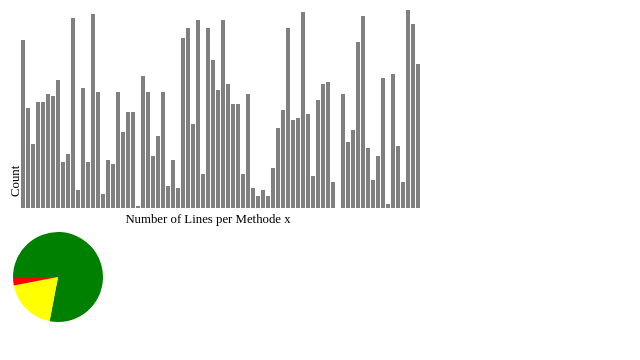
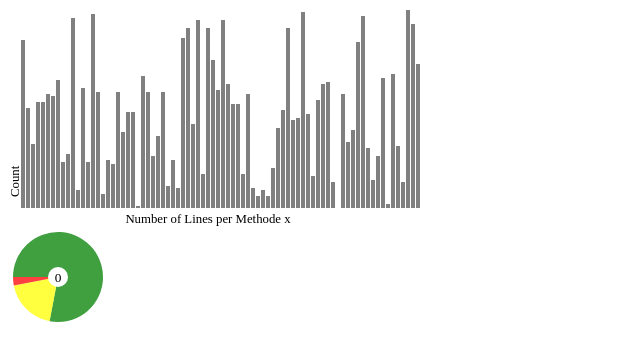
Before and after one commit to BADF00D/AngularCharts, an Angular app: page / in a window 1280 px wide. Shown: the top 360 px of the page, without its empty margins (0-640 px from the left). Built offline with nearby package versions, Linux system fonts and the light colour scheme.

Commit message:
More styling

```diff
--- a/src/app/pie-chart/pie-chart.component.css
+++ b/src/app/pie-chart/pie-chart.component.css
@@ -1,8 +1,22 @@
 svg path {
   transform-origin: 50% 50%;
+  opacity: .75;
+}
+#container{
+  position: relative;
 }
 
 #dashing path:hover {
-  stroke: black;
+  opacity: 1;
+  stroke: gray;
   stroke-width: 1px;
 }
+svg text {
+  fill: black;
+  font-size: 10pt;
+  text-anchor: middle;
+}
+
+#label {
+  fill: white;
+}
--- a/src/app/pie-chart/pie-chart.component.html
+++ b/src/app/pie-chart/pie-chart.component.html
@@ -1,4 +1,7 @@
 <svg id="dashing" width="100" height="100">
   <path *ngFor="let segment of segments" [attr.d]="calculatePath(segment)" [attr.fill]="segment.color" [attr.transform]="calculateRotation(segment)"
+  (mouseenter)="setCurrentSegment(segment)" (mouseleave)="clearCurrentSegment()"
   />
+  <circle cx="50" cy="50" r="10" id="label"/>
+  <text x="50" y="55">{{currentSegment?.percent*100}}</text>
 </svg>
--- a/src/app/pie-chart/pie-chart.component.ts
+++ b/src/app/pie-chart/pie-chart.component.ts
@@ -1,16 +1,17 @@
-import { Component, OnInit } from '@angular/core';
+import { Component, OnInit } from "@angular/core";
 
 @Component({
-  selector: 'app-pie-chart',
-  templateUrl: './pie-chart.component.html',
-  styleUrls: ['./pie-chart.component.css']
+  selector: "app-pie-chart",
+  templateUrl: "./pie-chart.component.html",
+  styleUrls: ["./pie-chart.component.css"]
 })
 export class PieChartComponent implements OnInit {
   segments: Segment[] = [];
+  currentSegment: Segment;
   constructor() {
-    this.segments.push(Segment.Create(0.78, 'green'));
-    this.segments.push(Segment.Create(0.19, 'yellow'));
-    this.segments.push(Segment.Create(0.03, 'red'));
+    this.segments.push(Segment.Create(0.78, "green"));
+    this.segments.push(Segment.Create(0.19, "yellow"));
+    this.segments.push(Segment.Create(0.03, "red"));
   }
 
   ngOnInit() {}
@@ -40,6 +41,12 @@ export class PieChartComponent implements OnInit {
 
     return `rotate(${rotation})`;
   }
+  setCurrentSegment(segment: Segment): void {
+    this.currentSegment = segment;
+  }
+  clearCurrentSegment(): void {
+    this.currentSegment = undefined;
+  }
 }
 
 export class Segment {
```
